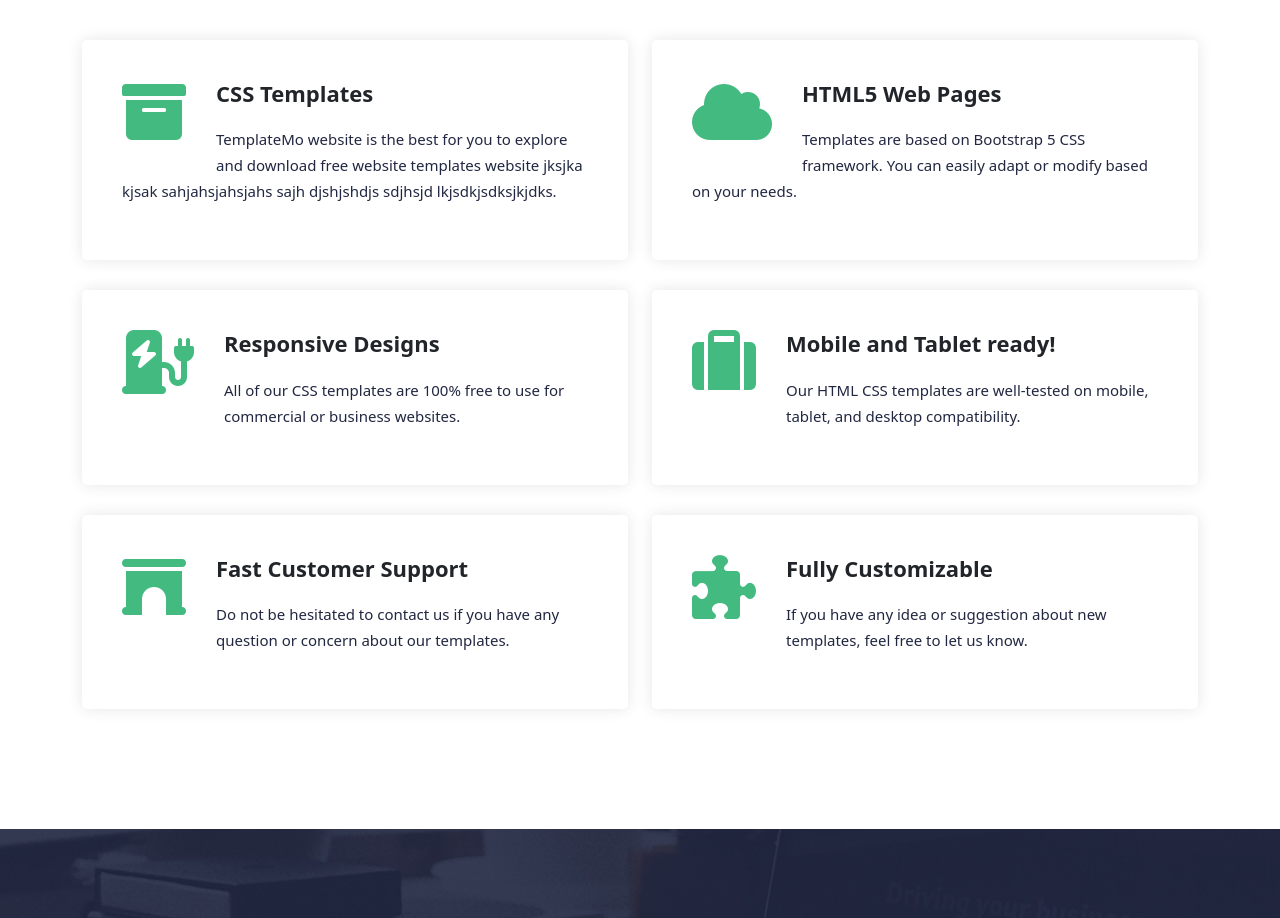
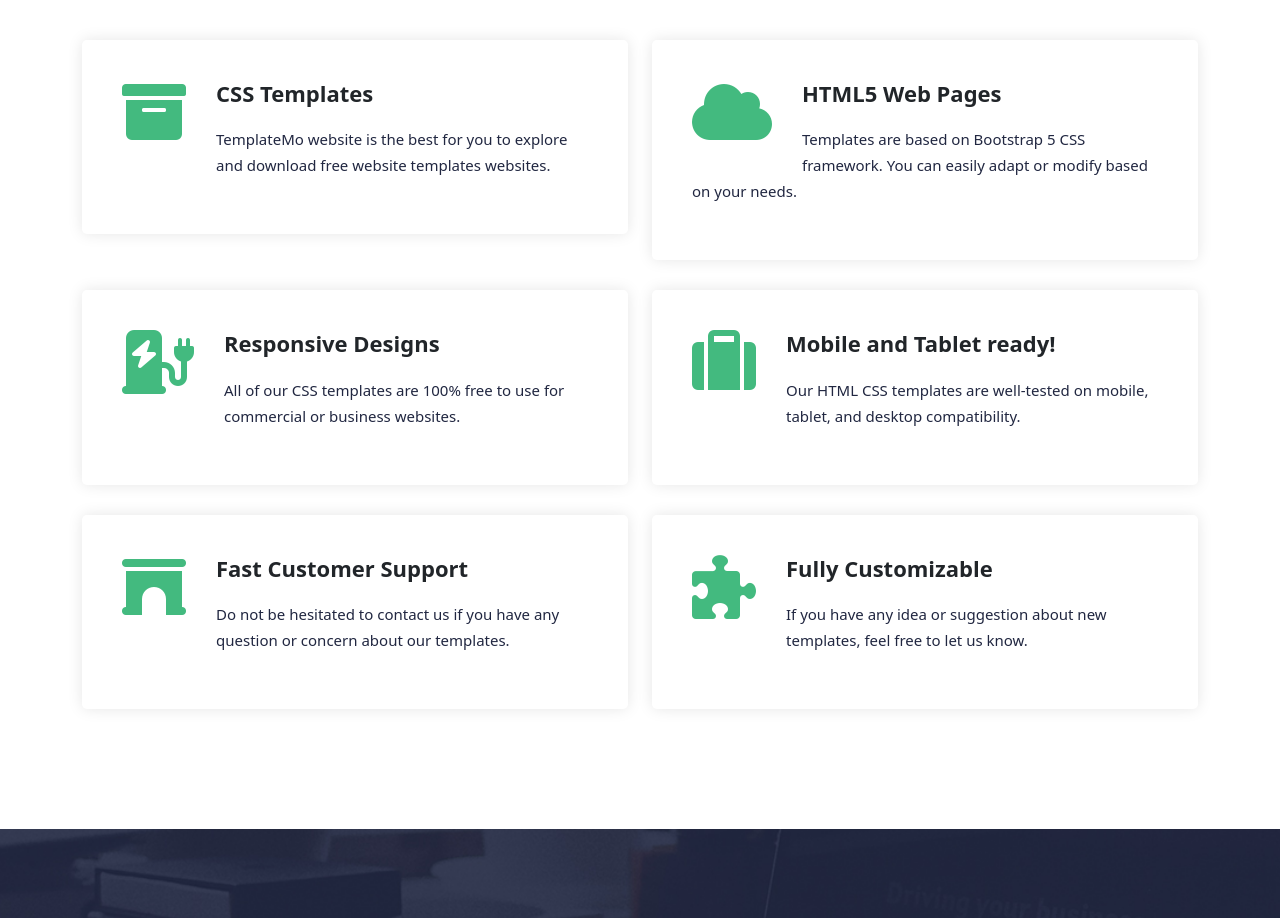
Before and after one commit to Zulfiqar-Ali10/Business-Management-Website, a React (Vite) app: page / in a window 1280 px wide. Shown: the part 880-1798 px from the top of the page. Built offline with nearby package versions, Linux system fonts and the light colour scheme; no server answers.

Commit message:
changes-services5

```diff
--- a/src/Components/Services.jsx
+++ b/src/Components/Services.jsx
@@ -19,7 +19,7 @@ export default function Services() {
           <h4>CSS Templates</h4>
           <p>
             TemplateMo website is the best for you to explore and download free
-            website templates website jksjka kjsak sahjahsjahsjahs sajh djshjshdjs sdjhsjd lkjsdkjsdksjkjdks.
+            website templates websites.
           </p>
         </div>
       </div>
```
